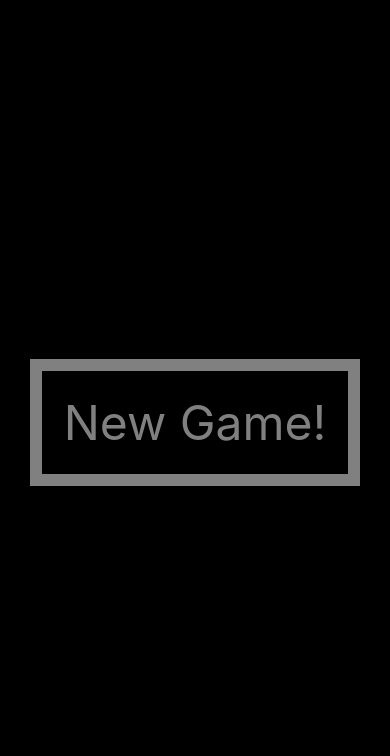
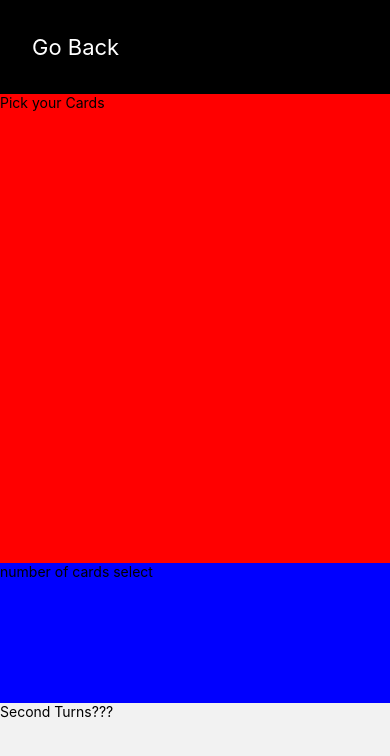
Before and after one commit to jdietrich11/AllusionsRN, a React Native app: screen /cardSelect in a window 390 px wide. Shown: the top 756 px of the page. Built offline with nearby package versions, Linux system fonts and the light colour scheme.

Commit message:
added home page, and started working on card selection page

```diff
--- a/App.js
+++ b/App.js
@@ -1,21 +1,32 @@
-import { StatusBar } from 'expo-status-bar';
-import { StyleSheet, Text, View } from 'react-native';
-import HomePage from './src/pages/home/home';
+import { StatusBar } from "expo-status-bar";
+import { StyleSheet, Text, View } from "react-native";
+import { createNativeStackNavigator } from "@react-navigation/native-stack";
+import { NavigationContainer } from "@react-navigation/native";
+
+import HomePage from "./src/pages/home/home";
+import CardSelect from "./src/pages/card-select/card-select";
+
+const Stack = createNativeStackNavigator();
 
 export default function App() {
   return (
-    <View style={styles.container}>
-      <HomePage />
-      <StatusBar style="auto" />
-    </View>
+    <NavigationContainer>
+      <Stack.Navigator
+        screenOptions={{ headerShown: false }}
+        initialRouteName="home"
+      >
+        <Stack.Screen name="home" component={HomePage} />
+        <Stack.Screen name="cardSelect" component={CardSelect} />
+      </Stack.Navigator>
+    </NavigationContainer>
   );
 }
 
 const styles = StyleSheet.create({
   container: {
     flex: 1,
-    backgroundColor: '#fff',
-    alignItems: 'center',
-    justifyContent: 'center',
+    backgroundColor: "#fff",
+    alignItems: "center",
+    justifyContent: "center",
   },
 });
--- a/package.json
+++ b/package.json
@@ -10,6 +10,7 @@
   },
   "dependencies": {
     "@react-navigation/native": "^6.0.12",
+    "@react-navigation/native-stack": "^6.8.0",
     "expo": "~46.0.9",
     "expo-status-bar": "~1.4.0",
     "react": "18.0.0",
--- /dev/null
+++ b/src/pages/card-select/card-select.js
@@ -0,0 +1,51 @@
+import { View, Text, StyleSheet, Pressable } from "react-native";
+
+function CardSelect({ navigation }) {
+  return (
+    <View style={styles.container}>
+      <View style={styles.containerHeader}>
+        <Pressable onPress={() => navigation.navigate("home")}>
+          <Text style={styles.headerText}>Go Back</Text>
+        </Pressable>
+      </View>
+      <View style={styles.cardPickerContainer}>
+        <Text>Pick your Cards</Text>
+      </View>
+      <View style={styles.gameLengthContainer}>
+        <Text>number of cards select</Text>
+      </View>
+      <View style={styles.secondsPerTurnContainer}>
+        <Text>Second Turns???</Text>
+      </View>
+    </View>
+  );
+}
+
+export default CardSelect;
+
+const styles = StyleSheet.create({
+  container: {
+    flex: 1,
+  },
+  containerHeader: {
+    flex: 1,
+    backgroundColor: "black",
+    justifyContent: "center",
+  },
+  headerText: {
+    color: "white",
+    fontSize: 22,
+    padding: 32,
+  },
+  cardPickerContainer: {
+    flex: 5,
+    backgroundColor: "red",
+  },
+  gameLengthContainer: {
+    flex: 1.5,
+    backgroundColor: "blue",
+  },
+  secondsPerTurnContainer: {
+    flex: 1.5,
+  },
+});
--- a/src/pages/home/home.js
+++ b/src/pages/home/home.js
@@ -1,39 +1,53 @@
 import { View, Text, StyleSheet, Pressable } from "react-native";
 
-function HomePage () {
+function HomePage({ navigation }) {
   const handlePress = () => {
-    console.log('Click');
+    console.log("Click");
   };
 
   return (
     <View style={styles.container}>
-      <Pressable onPress={handlePress}>
-        <View style={styles.buttonContainer}>
-          <Text style={styles.button}>New Game!</Text>
-        </View>
+      <Pressable
+        style={styles.buttonContainer}
+        onPress={() => navigation.navigate("cardSelect")}
+      >
+        <Text style={styles.button}>Play!</Text>
+      </Pressable>
+      <Pressable style={styles.buttonContainer} onPress={handlePress}>
+        <Text style={styles.button}>Fast Rules!</Text>
+      </Pressable>
+      <Pressable style={styles.buttonContainer} onPress={handlePress}>
+        <Text style={styles.button}>Browse Cardpacks</Text>
+      </Pressable>
+      <Pressable style={styles.buttonContainer} onPress={handlePress}>
+        <Text style={styles.button}>Settings</Text>
       </Pressable>
     </View>
-  )
-};
+  );
+}
 
 export default HomePage;
 
 const styles = StyleSheet.create({
   container: {
     flex: 1,
-    backgroundColor: 'black',
-    height: '100%',
-    width:  '100%',
-    alignItems: 'center',
-    justifyContent: 'center',
+    backgroundColor: "black",
+    height: "100%",
+    width: "100%",
+    alignItems: "center",
+    justifyContent: "center",
+    padding: 25,
   },
   buttonContainer: {
     borderWidth: 12,
-    borderColor: 'grey',
+    marginBottom: 12,
+    borderColor: "grey",
     padding: 22,
+    width: "100%",
   },
   button: {
-    color: 'grey',
-    fontSize: 48,
-  }
+    color: "grey",
+    fontSize: 32,
+    textAlign: "center",
+  },
 });
```
Also changed, not shown: 1 other file (tests, documents, lock files or other folders).
